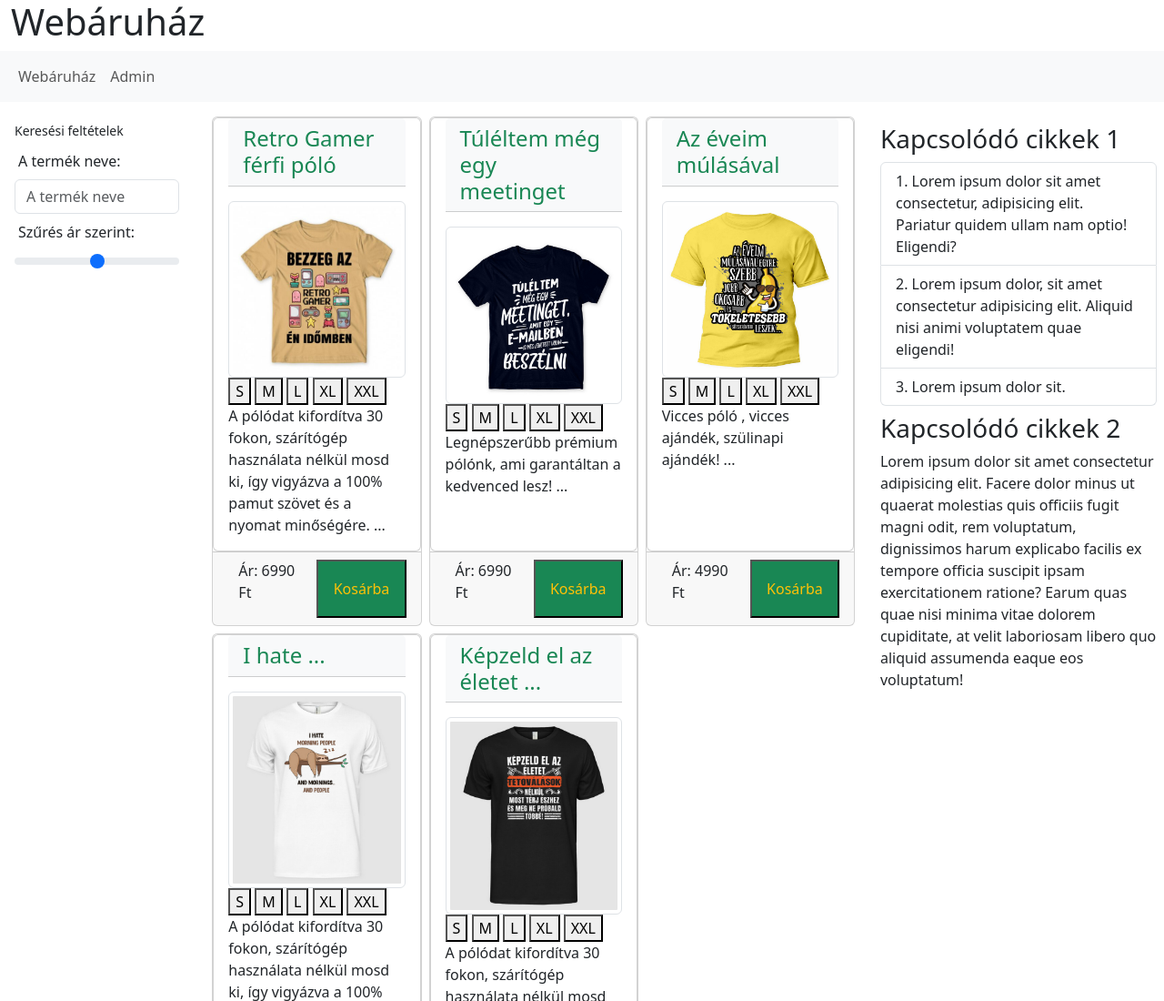
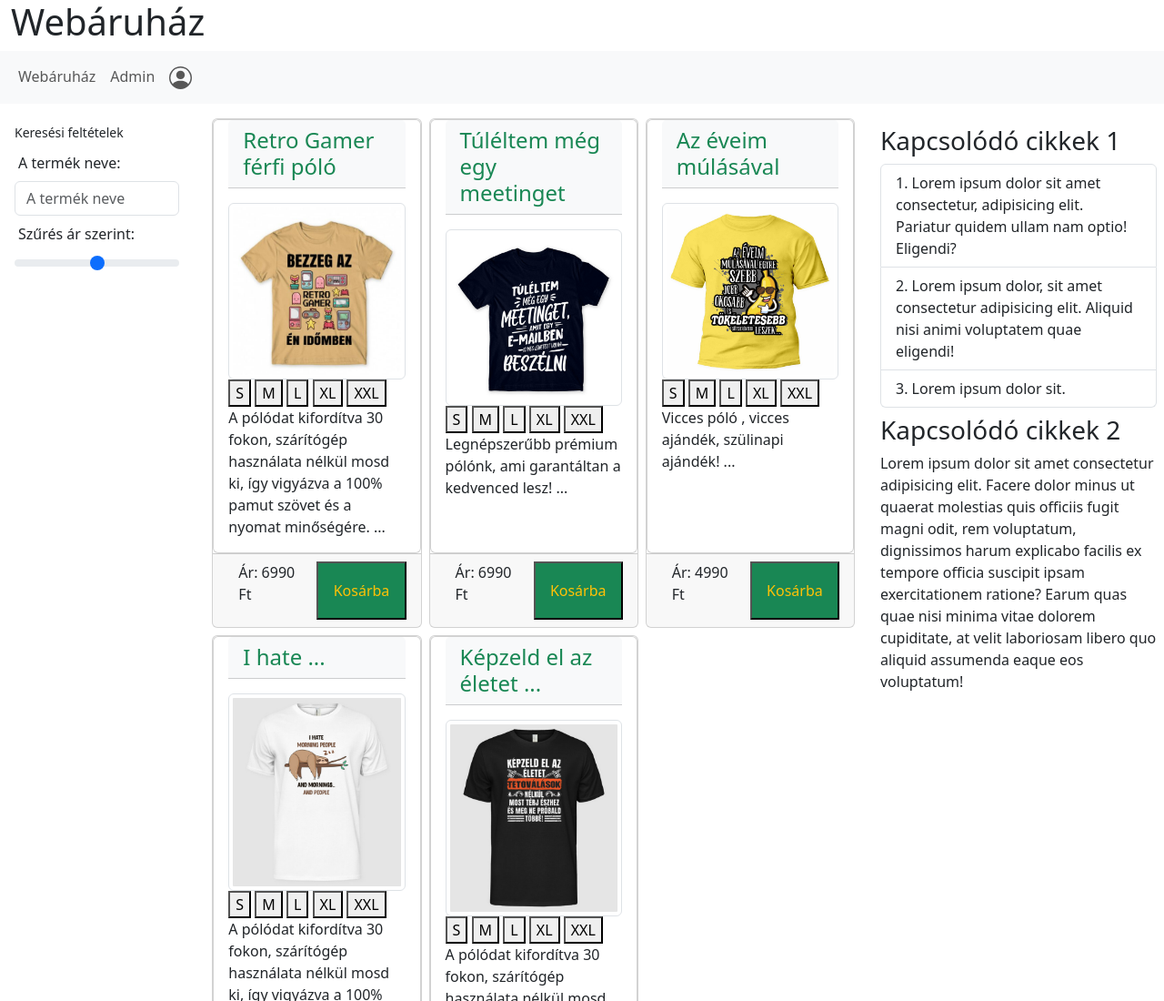
Before and after one commit to dominikdobos/csapatmunka_webaruhaz, a plain HTML site: page index.html in a window 1280 px wide. Shown: the top 1100 px of the page at 91% size. Drawn offline with nearby package versions, Linux system fonts and the light colour scheme.

Commit message:
profil oldal hozzáadva

```diff
--- a/index.html
+++ b/index.html
@@ -26,6 +26,24 @@
             </li>
             <li class="nav-item">
               <a class="nav-link" href="admin.html">Admin</a>
+            </li>
+            <li class="nav-item align-self-end">
+              <a class="nav-link" href="profil.html"
+                ><svg
+                  xmlns="http://www.w3.org/2000/svg"
+                  width="25"
+                  height="25"
+                  fill="currentColor"
+                  class="bi bi-person-circle"
+                  viewBox="0 0 16 16"
+                >
+                  <path d="M11 6a3 3 0 1 1-6 0 3 3 0 0 1 6 0" />
+                  <path
+                    fill-rule="evenodd"
+                    d="M0 8a8 8 0 1 1 16 0A8 8 0 0 1 0 8m8-7a7 7 0 0 0-5.468 11.37C3.242 11.226 4.805 10 8 10s4.757 1.225 5.468 2.37A7 7 0 0 0 8 1"
+                  />
+                </svg>
+              </a>
             </li>
           </ul>
         </div>
```
